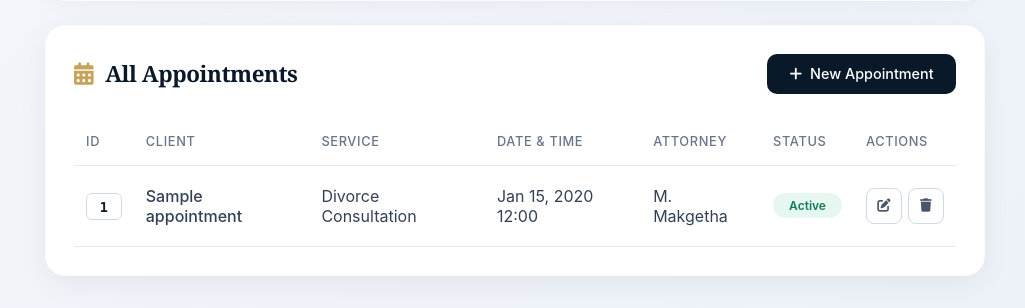
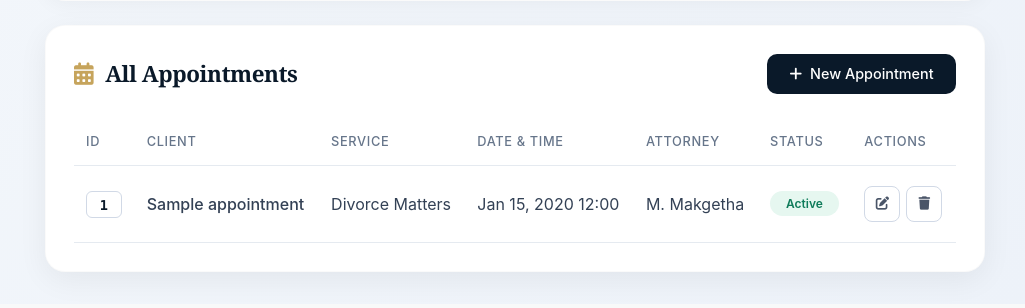
Before and after one commit to neomoremongx/makgetha_appointment_system, a Django app: page / in a window 1280 px wide. Shown: the part 909-1217 px from the top of the page, without its empty margins (255-1280 px from the left). Run offline with Django 3.2, Linux system fonts and the light colour scheme; a user stored in the database is signed in; tables that the repository leaves empty hold one stand-in row (values such as "Sample post").

Commit message:
Add files via upload

```diff
--- a/makgetha_appointment_system/models.py
+++ b/makgetha_appointment_system/models.py
@@ -14,12 +14,16 @@ class Appointment(models.Model):
     ]
 
     SERVICE_CHOICES = [
-        ('Divorce Consultation', 'Divorce Consultation'),
-        ('Maintenance Hearing', 'Maintenance Hearing'),
-        ('Civil Litigation', 'Civil Litigation'),
-        ('Criminal Defense', 'Criminal Defense'),
-        ('Estate Planning', 'Estate Planning'),
-        ('Road Accident Fund', 'Road Accident Fund'),
+        ('Divorce Matters', 'Divorce Matters'),
+        ('Maintenance Matters', 'Maintenance Matters'),
+        ('Civil Matters', 'Civil Matters'),
+        ('Domestic Violence', 'Domestic Violence'),
+        ('Harassment Matters', 'Harassment Matters'),
+        ('Deceased Estate Matters', 'Deceased Estate Matters'),
+        ('Road Accident Matters', 'Road Accident Matters'),
+        ('Unlawful Arrests Matters', 'Unlawful Arrests Matters'),
+        ('Immigration Matters', 'Immigration Matters'),
+        ('Criminal Matters', 'Criminal Matters'),
         ('Other', 'Other'),
     ]
 
--- a/makgetha_appointment_system/templates/index.html
+++ b/makgetha_appointment_system/templates/index.html
@@ -1553,18 +1553,22 @@
                     <label>Service Type</label>
                     <select class="form-control" name="service_type" id="serviceType" required>
                         <option value="">Select legal service</option>
-                        <option value="Divorce Consultation">Divorce Consultation</option>
-                        <option value="Maintenance Hearing">Maintenance Hearing</option>
-                        <option value="Civil Litigation">Civil Litigation</option>
-                        <option value="Criminal Defense">Criminal Defense</option>
-                        <option value="Estate Planning">Estate Planning</option>
-                        <option value="Road Accident Fund">Road Accident Fund</option>
+                        <option value="Divorce Matters">Divorce Matters</option>
+                        <option value="Maintenance Matters">Maintenance Matters</option>
+                        <option value="Civil Matters">Civil Matters</option>
+                        <option value="Domestic Violence">Domestic Violence</option>
+                        <option value="Harassment Matters">Harassment Matters</option>
+                        <option value="Deceased Estate Matters">Deceased Estate Matters</option>
+                        <option value="Road Accident Matters">Road Accident Matters</option>
+                        <option value="Unlawful Arrests Matters">Unlawful Arrests Matters</option>
+                        <option value="Immigration Matters">Immigration Matters</option>
+                        <option value="Criminal Matters">Criminal Matters</option>
                         <option value="Other">Other</option>
                     </select>
                 </div>
                 <div class="form-group">
                     <label>Attorney</label>
-                    <select class="form-control" name="service_type" id="serviceType" required>
+                    <select class="form-control" name="attorney" id="attorney" required>
                         <option value="">Select Attorney</option>
                         <option value="">Mr Makgetha</option>
                         <option value="Other">Other</option>
```
Also changed, not shown: makgetha_appointment_system/migrations/0003_alter_appointment_service_type.py (added).
